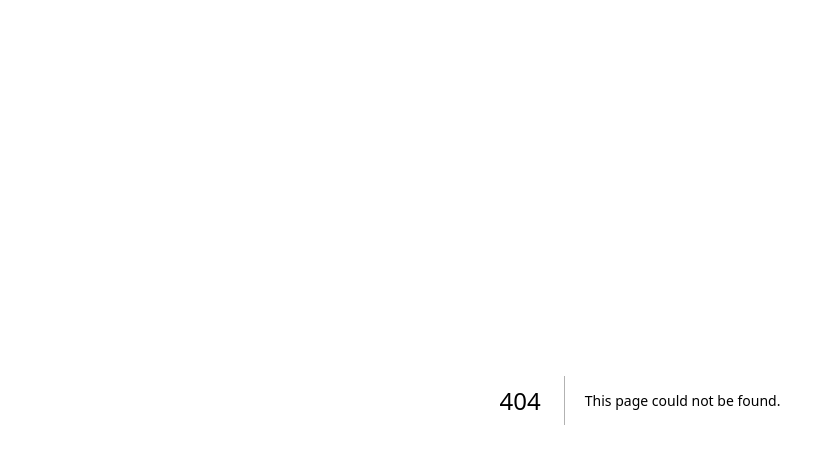
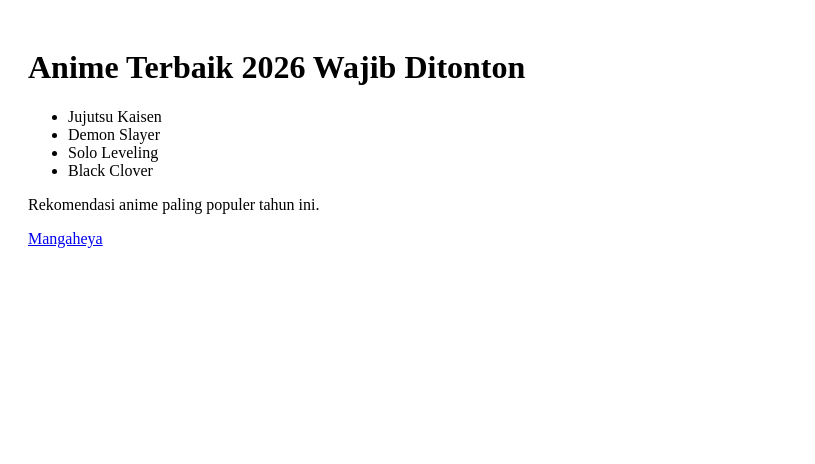
Before and after one commit to halotesting16/mangaheya, a Next.js app: page /anime-terbaik-2026 in a window 1280 px wide. Before the commit this address had no page. Shown: the top 464 px of the page, without its empty margins (0-815 px from the left). Built offline with nearby package versions, Linux system fonts and the light colour scheme.

Commit message:
Add Anime2026 component with recommended titles

```diff
--- /dev/null
+++ b/pages/anime-terbaik-2026.js
@@ -0,0 +1,18 @@
+export default function Anime2026() {
+  return (
+    <div style={{ padding: 20 }}>
+      <h1>Anime Terbaik 2026 Wajib Ditonton</h1>
+
+      <ul>
+        <li>Jujutsu Kaisen</li>
+        <li>Demon Slayer</li>
+        <li>Solo Leveling</li>
+        <li>Black Clover</li>
+      </ul>
+
+      <p>Rekomendasi anime paling populer tahun ini.</p>
+
+      <a href="https://mangaheya.net">Mangaheya</a>
+    </div>
+  );
+}
```
